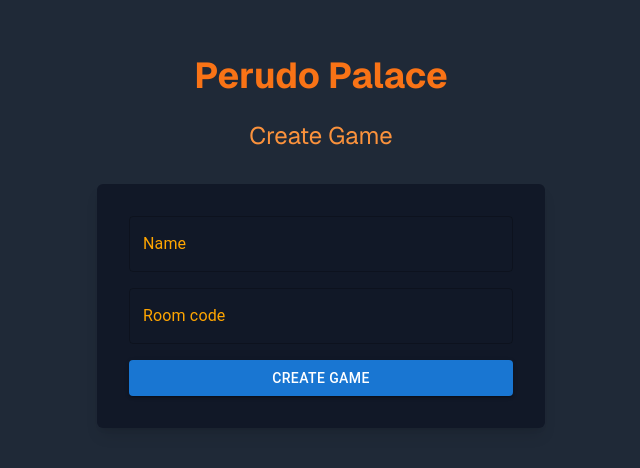
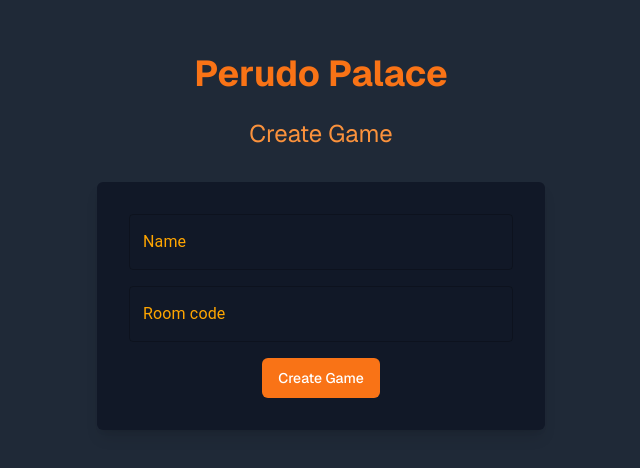
Before and after one commit to rakenduste-programmeerimine-2024/perudo-palace, a Next.js app: page /create in a window 1280 px wide. Shown: the part 158-626 px from the top of the page, without its empty margins (319-959 px from the left). Built offline with nearby package versions, Linux system fonts and the light colour scheme; no server answers.

Commit message:
changed buttons
muutsin nupud paremaks, sest mui nupud ei laadinud korralikult ära

```diff
--- a/components/pages/create.tsx
+++ b/components/pages/create.tsx
@@ -3,6 +3,7 @@
 import { createClient } from "@/utils/supabase/client";
 import { useEffect, useState } from "react";
 import { TextField, Button } from "@mui/material";
+import { SubmitButton } from "@/components/submit-button";
 import { useRouter } from "next/navigation";
 import io from "socket.io-client";
 
@@ -139,14 +140,13 @@ const Create: React.FC = () => {
   />
 
         {error && <p className="text-red-500">{error}</p>}
-        <Button
-          variant="contained"
-          fullWidth
+        <SubmitButton
+          formAction={handleCreateRoom}
+          pendingText="creating..."
           className="mt-4 bg-orange-500 text-white hover:bg-orange-600"
-          onClick={handleCreateRoom}
         >
-          Create Game
-        </Button>
+        Create Game
+        </SubmitButton>
       </form>
     </div>
   );
--- a/components/pages/join.tsx
+++ b/components/pages/join.tsx
@@ -3,6 +3,7 @@
 import { createClient } from "@/utils/supabase/client";
 import { useEffect, useState } from "react";
 import { TextField, Button } from "@mui/material";
+import { SubmitButton } from "@/components/submit-button";
 import { useRouter } from "next/navigation";
 import io from "socket.io-client";
 
@@ -122,14 +123,13 @@ const Join: React.FC = () => {
           }}
         />
         {error && <p className="text-red-500">{error}</p>}
-        <Button
-          variant="contained"
-          fullWidth
-          className="mt-4 bg-orange-500 text-white hover:bg-orange-600"
-          onClick={handleJoinRoom}
-        >
-          Join Game
-        </Button>
+        <SubmitButton
+        formAction={handleJoinRoom}
+        pendingText="Joining..."
+        className="mt-4 bg-orange-500 text-white hover:bg-orange-600"
+      >
+        Join Game
+      </SubmitButton>
       </form>
     </div>
   );
```
